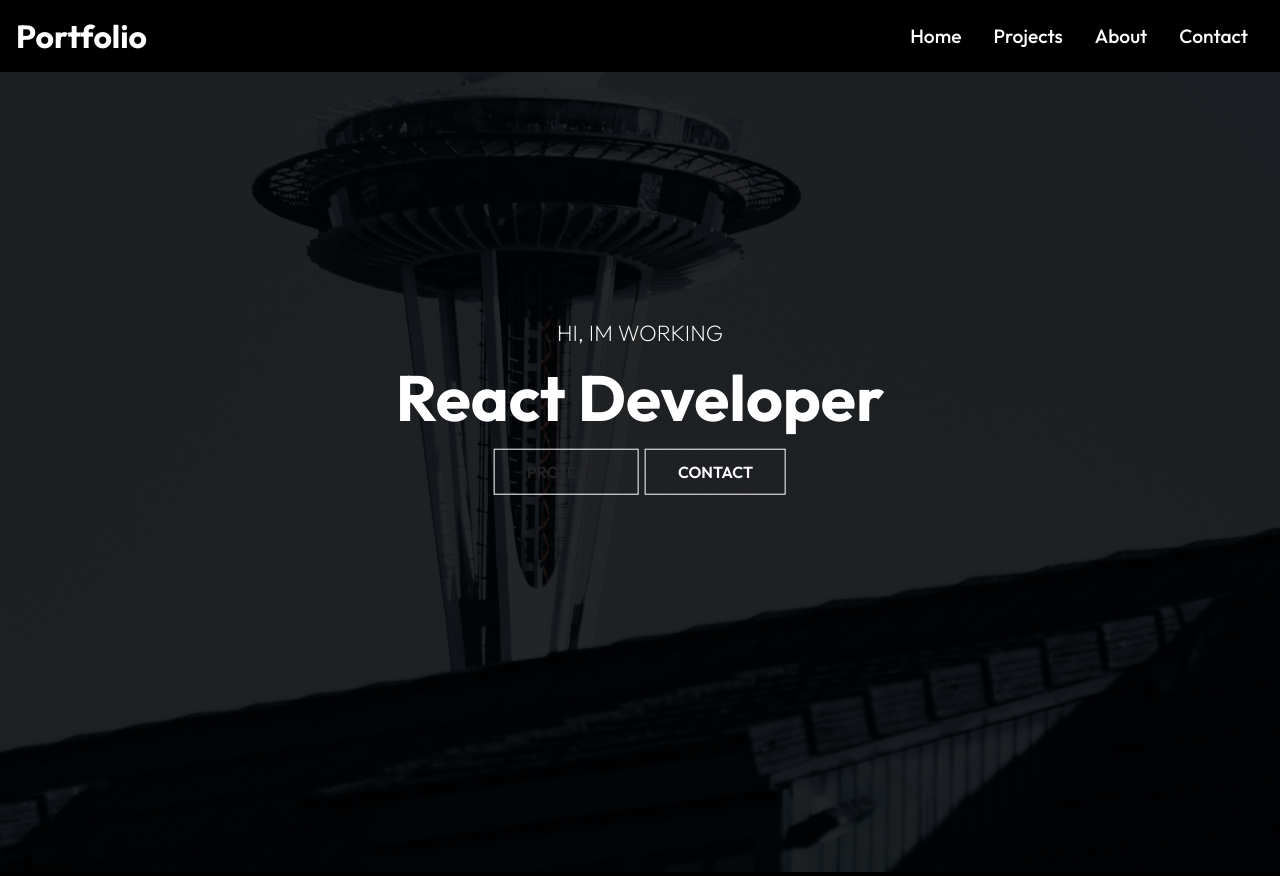
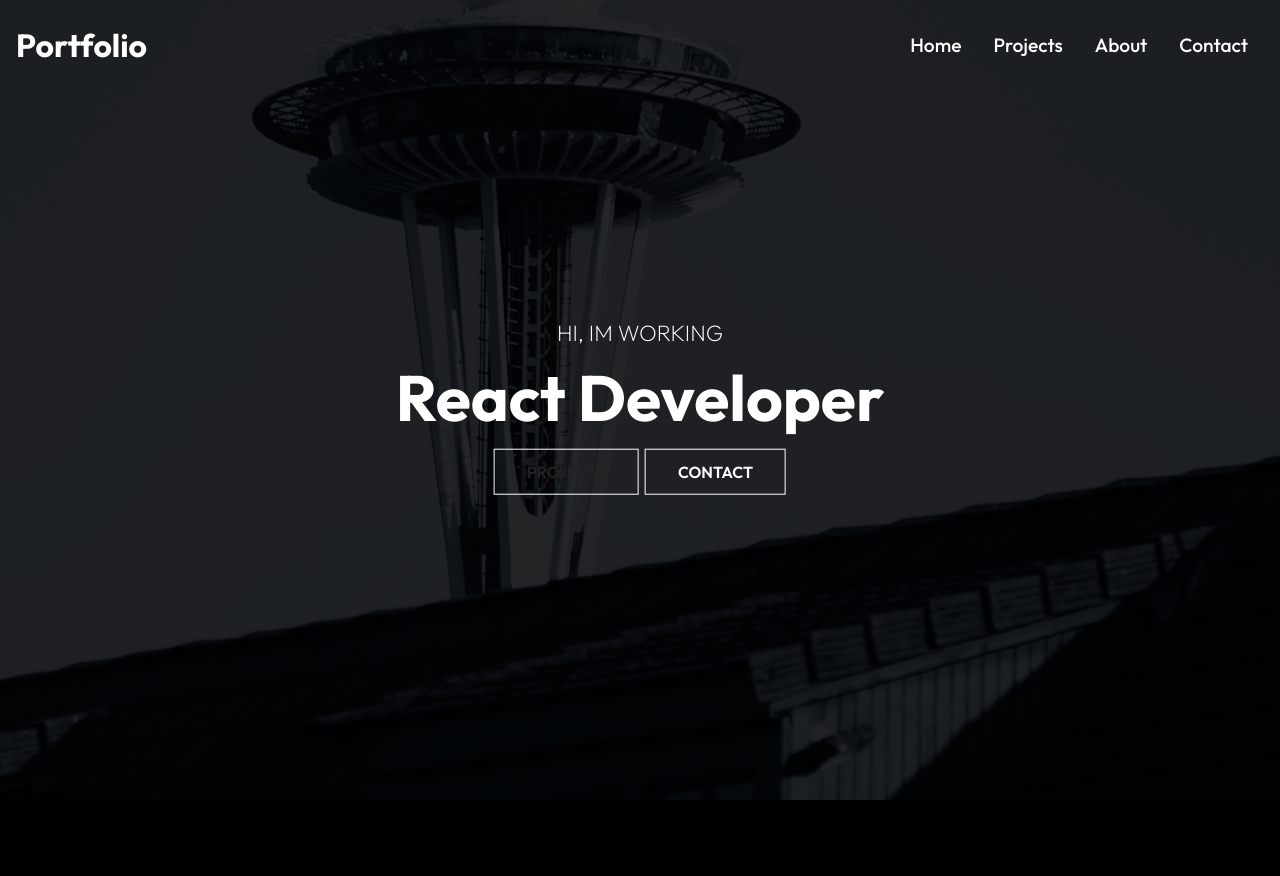
Before and after one commit to jonathanpenaloa/main-portfolio, a React (Create React App) app: page / in a window 1280 px wide. After the commit the page ends 804 px from the top, so only its background shows below. Built offline with nearby package versions, Linux system fonts and the light colour scheme.

Commit message:
added sticky nav and lay out state for css

```diff
--- a/src/components/HeroImg.css
+++ b/src/components/HeroImg.css
@@ -50,3 +50,13 @@
 .content .btn {
     margin: 1rem 0.2rem;
 }
+
+@media screen  and (mex-width:640){
+    .hero .content h1 {
+        font-size: 3rem;
+    }
+
+    .hero .content p {
+        font-size: 1.4rem;
+    }
+}
--- a/src/components/NavBar.css
+++ b/src/components/NavBar.css
@@ -3,6 +3,10 @@
     justify-content: space-between;
     align-items: center;
     padding: 1rem;
+    position: fixed;
+    width: 100%;
+    height: 90px;
+    z-index: 10;
 }
 
 .nav-menu {
--- a/src/components/NavBar.jsx
+++ b/src/components/NavBar.jsx
@@ -8,6 +8,15 @@ export default function NavBar() {
 
     const [click, setClick] = useState(false);
     const handleClick = () => setClick(!click);
+
+    const [color, setColor] = useState(false)
+    const changeColor = () => {
+        if(window.screenY >= 100) {
+            setColor(true)
+        } else {
+            setColor(false)
+        }
+    };
 
     return (
         <div className="header">
```
